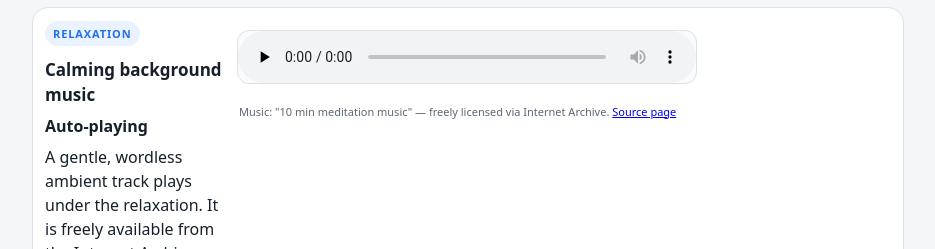
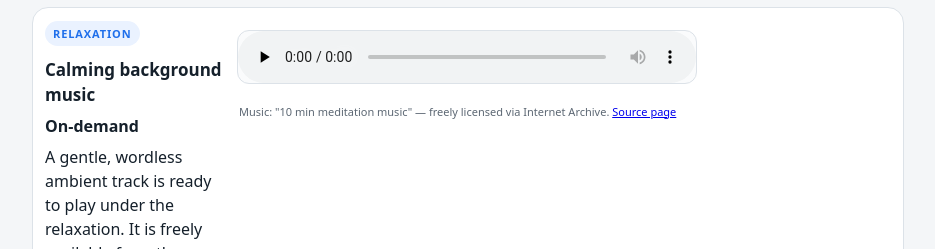
Before and after one commit to kakkartushar1/health.github.io, a website: page Lower_Body.html in a window 1280 px wide. Shown: the part 11751-12000 px from the top of the page, without its empty margins (172-1107 px from the left). Drawn offline with Linux system fonts and the light colour scheme.

Commit message:
Update Lower_Body.html
Co-authored-by: kilo-code-bot[bot] <240665456+kilo-code-bot[bot]@users.noreply.github.com>

```diff
--- a/Lower_Body.html
+++ b/Lower_Body.html
@@ -228,7 +228,7 @@ table caption{text-align:left;font-weight:800;padding:10px 0 7px}
       <div><h3>Savasana (Corpse Pose)</h3><b>2 min</b><p>Lie flat on your back with legs comfortable apart and arms alongside your body, palms up. Close your eyes, release every muscle from your feet upward, and breathe slowly and smoothly. Hold the full two minutes without moving. Do not fall asleep.</p><p><strong>Feel:</strong> Full-body recovery and a calm nervous system.</p></div>
     </div>
     <div class="cool-card">
-      <div><span class="tag">RELAXATION</span><h3>Calming background music</h3><b>Auto-playing</b><p>A gentle, wordless ambient track plays under the relaxation. It is freely available from the Internet Archive under a Creative Commons license — no cost and no copyright claim.</p></div>
+      <div><span class="tag">RELAXATION</span><h3>Calming background music</h3><b>On-demand</b><p>A gentle, wordless ambient track is ready to play under the relaxation. It is freely available from the Internet Archive under a Creative Commons license — no cost and no copyright claim.</p></div>
       <div><audio id="savasana-music" controls preload="none" aria-label="Calming ambient background music for Savasana"><source src="https://archive.org/download/SleepMeditationCalming/10%20min%20meditation%20music.mp3" type="audio/mpeg">Your browser does not support the audio element.</audio><p class="media-label">Music: "10 min meditation music" — freely licensed via Internet Archive. <a href="https://archive.org/details/SleepMeditationCalming" target="_blank" rel="noopener">Source page</a></p></div>
     </div>
     <p class="media-label"><b>Exit safely:</b> When the two minutes are up, keep your eyes closed, slowly roll onto your right side, rest a moment, then press yourself up to seated. Take a few slow breaths before you gently open your eyes.</p>
```
